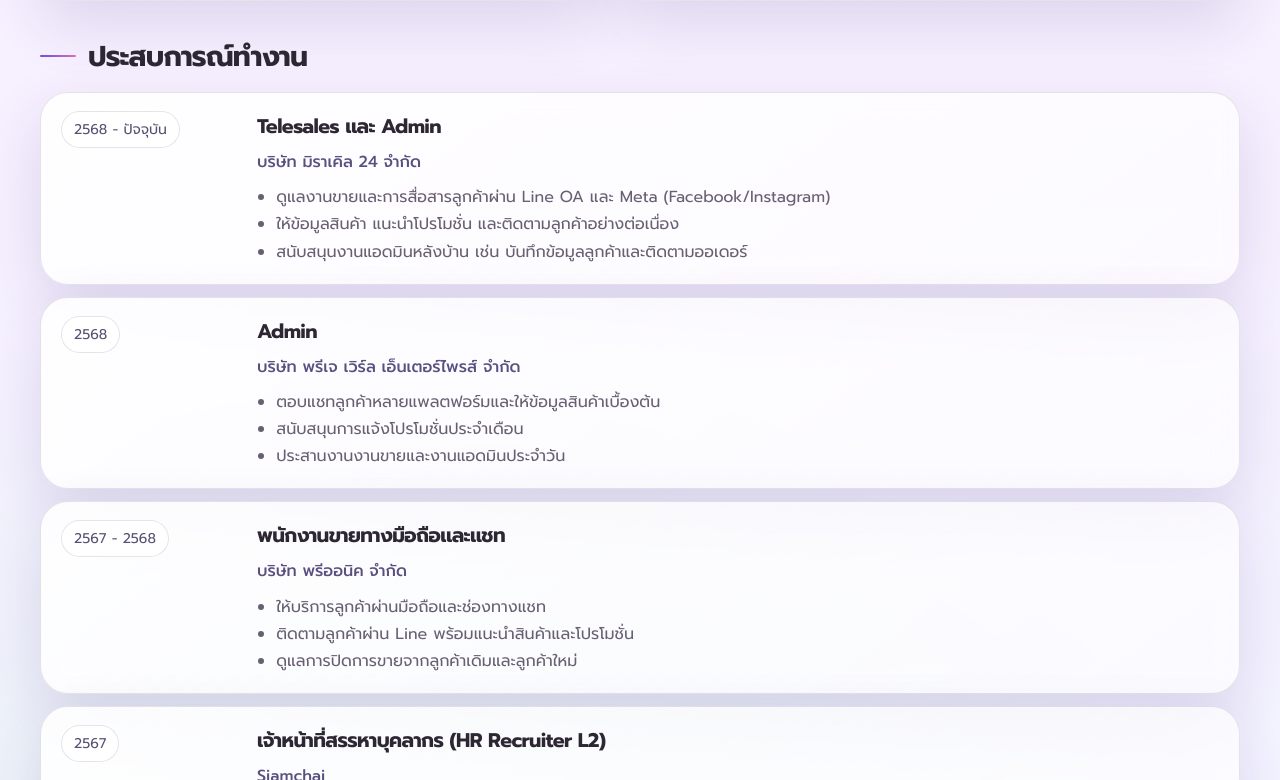
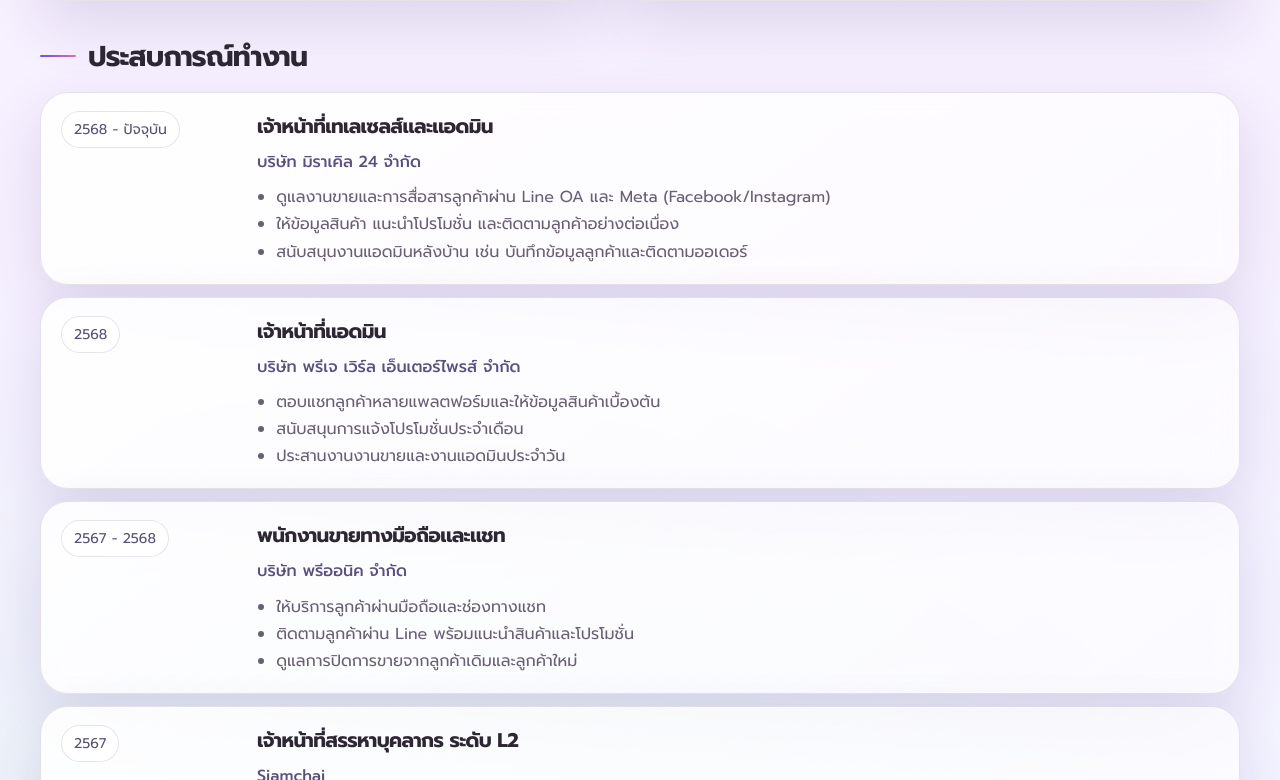
Before and after one commit to the-lucky-commit/watcharee_CV, a Next.js app: page / in a window 1280 px wide. Shown: the part 1920-2700 px from the top of the page. Built offline with nearby package versions, Linux system fonts and the light colour scheme.

Commit message:
Translate Thai experience role headings fully to Thai

```diff
--- a/app/page.js
+++ b/app/page.js
@@ -115,7 +115,7 @@ const content = {
     experience: [
       {
         period: "2568 - ปัจจุบัน",
-        role: "Telesales และ Admin",
+        role: "เจ้าหน้าที่เทเลเซลส์และแอดมิน",
         company: "บริษัท มิราเคิล 24 จำกัด",
         bullets: [
           "ดูแลงานขายและการสื่อสารลูกค้าผ่าน Line OA และ Meta (Facebook/Instagram)",
@@ -125,7 +125,7 @@ const content = {
       },
       {
         period: "2568",
-        role: "Admin",
+        role: "เจ้าหน้าที่แอดมิน",
         company: "บริษัท พรีเจ เวิร์ล เอ็นเตอร์ไพรส์ จำกัด",
         bullets: [
           "ตอบแชทลูกค้าหลายแพลตฟอร์มและให้ข้อมูลสินค้าเบื้องต้น",
@@ -145,7 +145,7 @@ const content = {
       },
       {
         period: "2567",
-        role: "เจ้าหน้าที่สรรหาบุคลากร (HR Recruiter L2)",
+        role: "เจ้าหน้าที่สรรหาบุคลากร ระดับ L2",
         company: "Siamchai",
         bullets: [
           "สรรหาบุคลากรให้ตรงกับความต้องการของตำแหน่งงาน",
@@ -155,7 +155,7 @@ const content = {
       },
       {
         period: "2567",
-        role: "Admin และแพ็กสินค้า",
+        role: "เจ้าหน้าที่แอดมินและแพ็กสินค้า",
         company: "Lazada / Shopee (งานเสริม)",
         bullets: [
           "ตอบคำถามลูกค้าและให้ข้อมูลสินค้าอย่างครบถ้วน",
```
